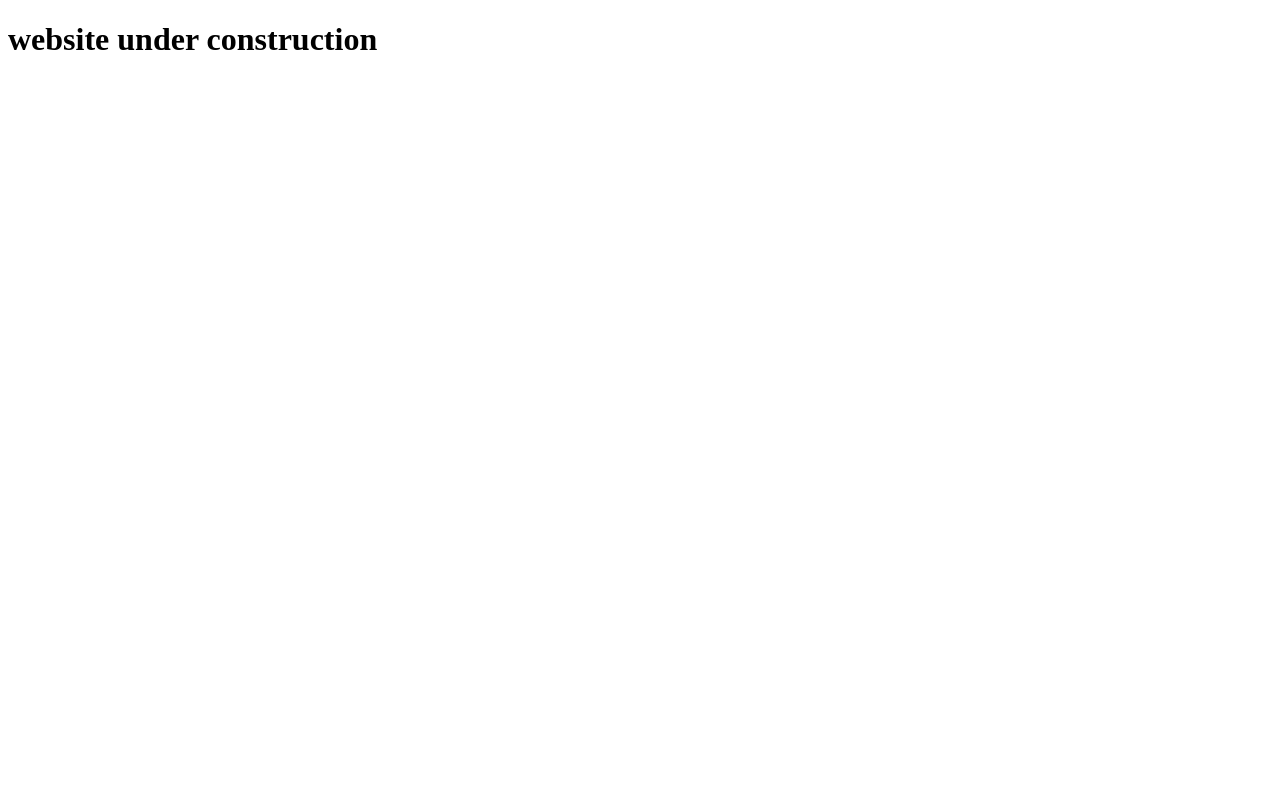
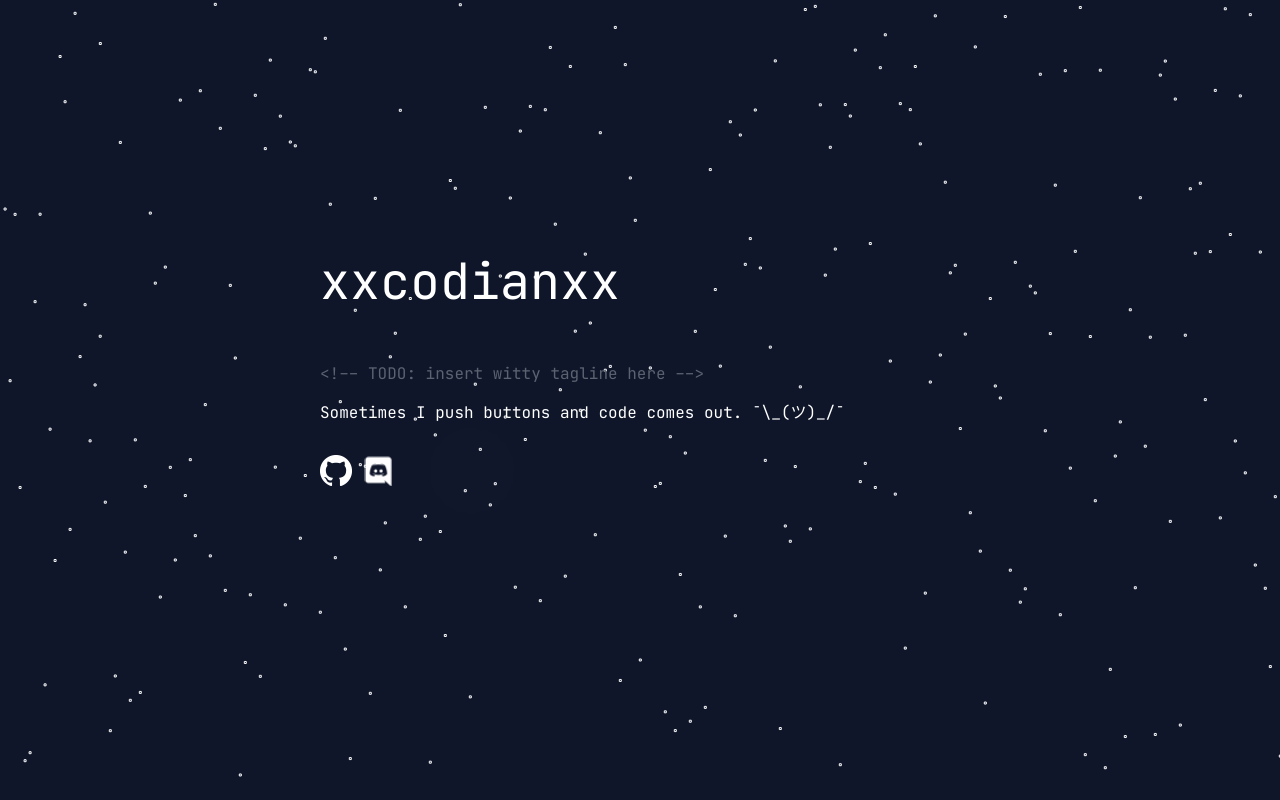
Before and after one commit to xxcodianxx/xxcodianxx.github.io, a plain HTML site: page index.html in a window 1280 px wide. Drawn offline with Linux system fonts and the light colour scheme.

Commit message:
v1.0 - Made the actual website instead of just having a placeholder
Features:
* visually pleasant star canvas
* links to discord & github

TODO: place a witty tagline

```diff
--- a/index.html
+++ b/index.html
@@ -2,9 +2,36 @@
 <html lang="en">
     <head>
         <meta charset="UTF-8">
-        <title>best website ever</title>
+        <title>xxcodianxxtitle</title>
+        <!-- Stylesheets -->
+        <link rel="stylesheet" href="style/base.css">
+        <link rel="stylesheet" href="style/index.css">
     </head>
     <body>
-        <h1>website under construction</h1>
+        <canvas id="space"></canvas>
+        <!-- Scripts -->
+        <script src="js/space.js"></script>
+
+        <div id="content">
+            <p style="font-size: 50px; user-select: none;">
+                xxcodianxx
+            </p>
+            <p style="color: #5c6370; font-variant-ligatures: none;">
+                &lt!-- TODO: insert witty tagline here --&gt
+            </p>
+            <p>Sometimes I push buttons and code comes out. ¯\_(ツ)_/¯</p>
+            <div>
+                <a href="https://github.com/xxcodianxx" style="float: left" title="My Github">
+                    <p class="icon" id="github-icon"></p>
+                </a>
+                <a href="javascript:void(0) // Click me! :)" style="float: left; padding-left: 10px;" title="My Discord">
+                    <p class="icon" id="discord-icon"></p>
+                </a>
+                <div>
+                    <p id="discord-name" class="blurrable">systemctl#1337</p>
+                </div>
+                <script src="js/buttons.js"></script>
+            </div>
+        </div>
     </body>
 </html>
--- /dev/null
+++ b/js/buttons.js
@@ -0,0 +1,8 @@
+const discordIcon = document.getElementById('discord-icon');
+const discordName = document.getElementById('discord-name');
+
+discordIcon.onclick = function(e) {
+    setTimeout(function () {
+        discordName.className += ' blur-in'
+    }, 50)
+}
--- /dev/null
+++ b/js/space.js
@@ -0,0 +1,78 @@
+let canvas = document.getElementById("space");
+let ctx = canvas.getContext("2d");
+
+let pre_gen = true;
+
+setInterval(draw, 0);
+let as = setInterval(addStar, 1);
+
+let speed = 5;
+
+let generate = true;
+let stars = [];
+
+let tpos = {'x':0, 'y':0};
+
+function addStar() {
+    let star = {
+        // 'x': Math.random() * canvas.width,
+        'x': 0,
+        'y': Math.random() * canvas.height
+    };
+
+    stars.push(star);
+}
+
+function draw() {
+    if (!generate) {
+        return
+    }
+
+    ctx.clearRect(0, 0, canvas.width, canvas.height);
+
+    ctx.beginPath();
+    stars.forEach(
+        function (value, index, array) {
+            if ( !(value.x < canvas.width) ) {
+                // a star is out of bounds, meaning the end has been reached
+                delete array[index];
+
+                if (pre_gen) {
+                    speed = 0.1;
+                    clearInterval(as);
+                    pre_gen = false;
+
+                    let content_div = document.getElementById('content')
+
+                    content_div.className = 'fadeable'
+                    content_div.style.display = 'block';
+                    setTimeout(function() {
+                        content_div.className += ' fade-in'
+                    }, 50)
+                }
+
+                addStar();
+            }
+
+            value.x += speed;
+            ctx.rect(value.x, value.y, 2, 2)
+        }
+    );
+
+    ctx.strokeStyle = 'white';
+    ctx.fillStyle = 'white';
+
+
+    if (tpos.x < canvas.width) {
+        ctx.font = "24px JetBrains Mono";
+        ctx.font.fontcolor('#fff6a2')
+        ctx.fillText("The cosmic scene is loading, please wait...", tpos.x + 100, canvas.height * 0.5);
+        tpos.x += speed;
+    }
+
+    ctx.closePath();
+    ctx.stroke();
+}
+
+canvas.width = window.innerWidth;
+canvas.height = window.innerHeight - 10;
--- /dev/null
+++ b/style/base.css
@@ -0,0 +1,4 @@
+@font-face {
+    font-family: 'JetBrains Mono';
+    src: url('../res/jetbrains-mono.woff')  format('woff');
+}
--- /dev/null
+++ b/style/index.css
@@ -0,0 +1,57 @@
+@import "base.css";
+
+body {
+    padding: 0 0 0 0;
+    margin: 0 0 0 0;
+    background-color: #0f162a;
+    color: #fff;
+    font-family: "JetBrains Mono", monospace;
+}
+
+#space {
+    overflow: hidden;
+    position: relative;
+}
+
+#content {
+    /* This will ge overridden by space.js when the background generation is done! */
+    display: none;
+
+    position: absolute;
+    left: 25%;
+    top: 25%;
+}
+
+.icon {
+    width: 32px;
+    height: 32px;
+}
+
+#github-icon { background-image: url('../res/github.png'); }
+#discord-icon { background-image: url('../res/discord.png'); }
+
+#discord-name {
+    float: left;
+    padding-left: 10px;
+    padding-top: 5px;
+}
+
+.fadeable {
+    opacity: 0;
+}
+
+.fade-in {
+    opacity: 1;
+    transition: opacity 2s;
+}
+
+.blurrable {
+    user-select: none;
+    filter: blur(100px);
+}
+
+.blur-in {
+    user-select: initial;
+    filter: blur(0px);
+    transition: 1s filter;
+}
```
Also changed, not shown: res/discord.png (added), res/discord_orig.png (added), res/github.png (added), res/jetbrains-mono.woff (added), 1 other file.
